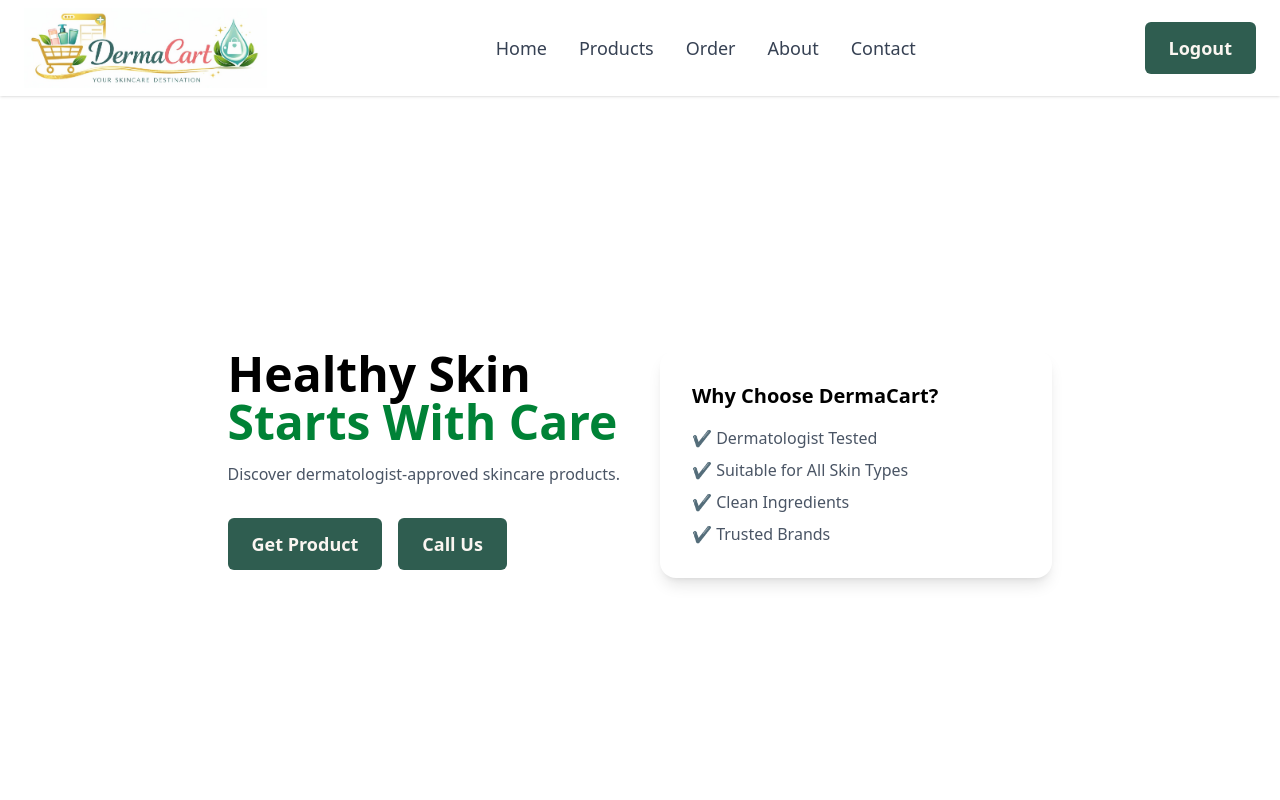
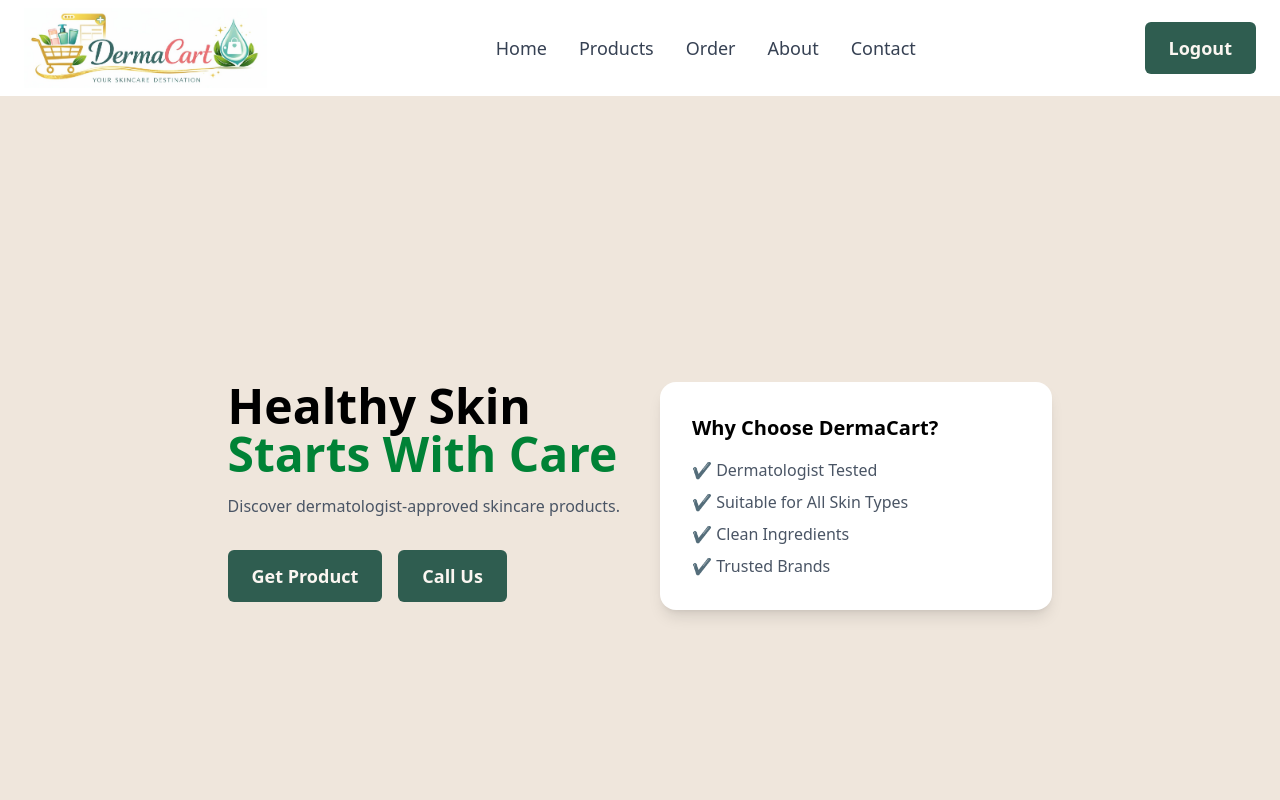
Before and after one commit to Shrilesh-Dhobale/icp12-group-project-4-react-dermacart-website, a React (Vite) app: page / in a window 1280 px wide. Shown: the top 800 px of the page. Built offline with nearby package versions, Linux system fonts and the light colour scheme.

Commit message:
app.js imported and hero Bg added

```diff
--- a/src/views/Home.jsx
+++ b/src/views/Home.jsx
@@ -3,6 +3,7 @@ import Footer from "../components/Footer";
 import Button from "../components/Button";
 import { useNavigate } from "react-router-dom";
 import "./../index.css"
+import { BG_color,Primary_color,Hero_BG_color} from "../config/app.js";
 
 const Home = () => {
   const navigate = useNavigate();
@@ -11,7 +12,7 @@ const Home = () => {
       <Navbar />
 
 
-      <section className="my-2 min-h-[90vh] flex items-center">
+      <section className="my-2 min-h-[100vh] flex items-center mt-0 mb-0" style={{ backgroundColor: Hero_BG_color }}>
         <div className="max-w-7xl mx-auto px-6 grid md:grid-cols-2 gap-10">
 
           <div>
```
